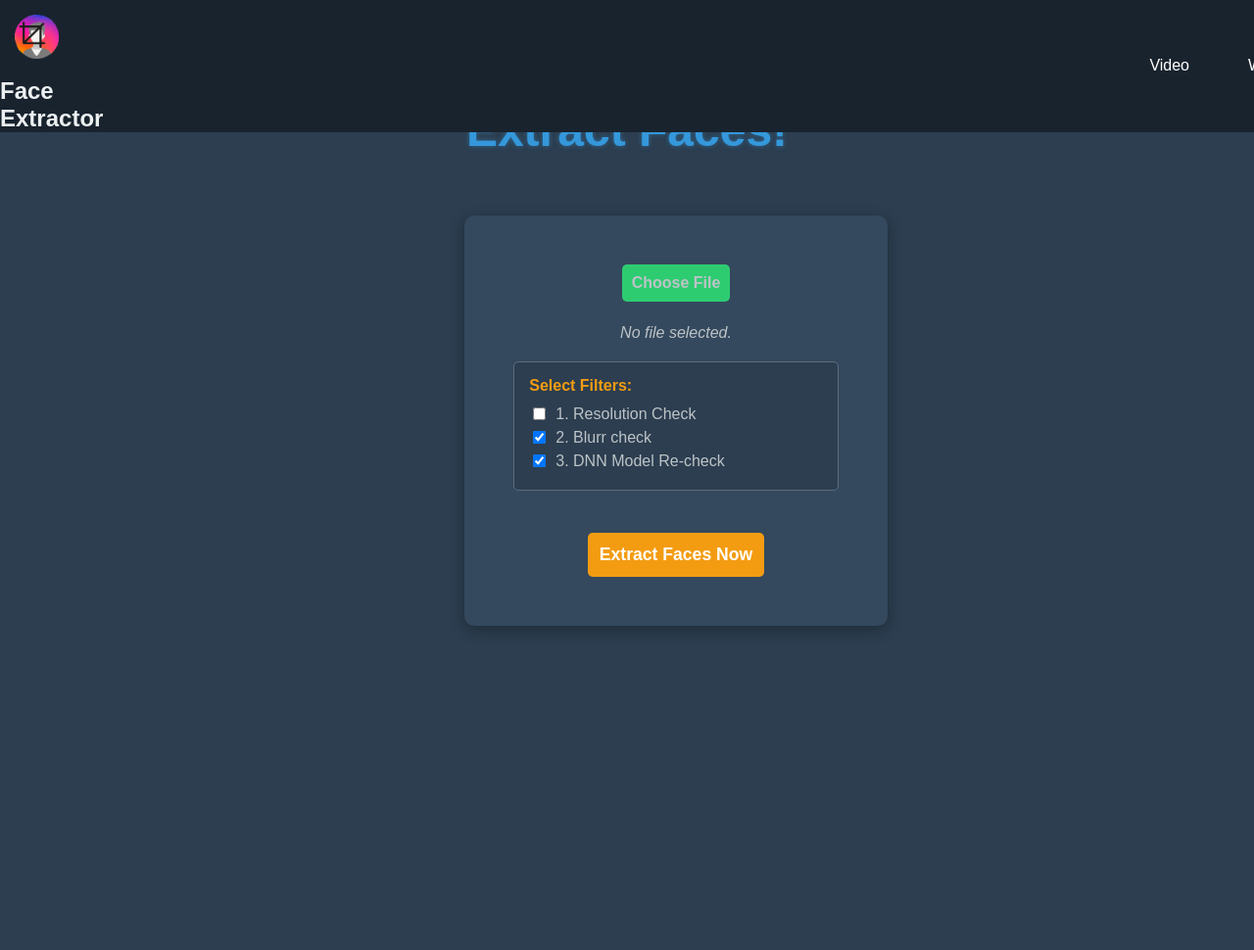
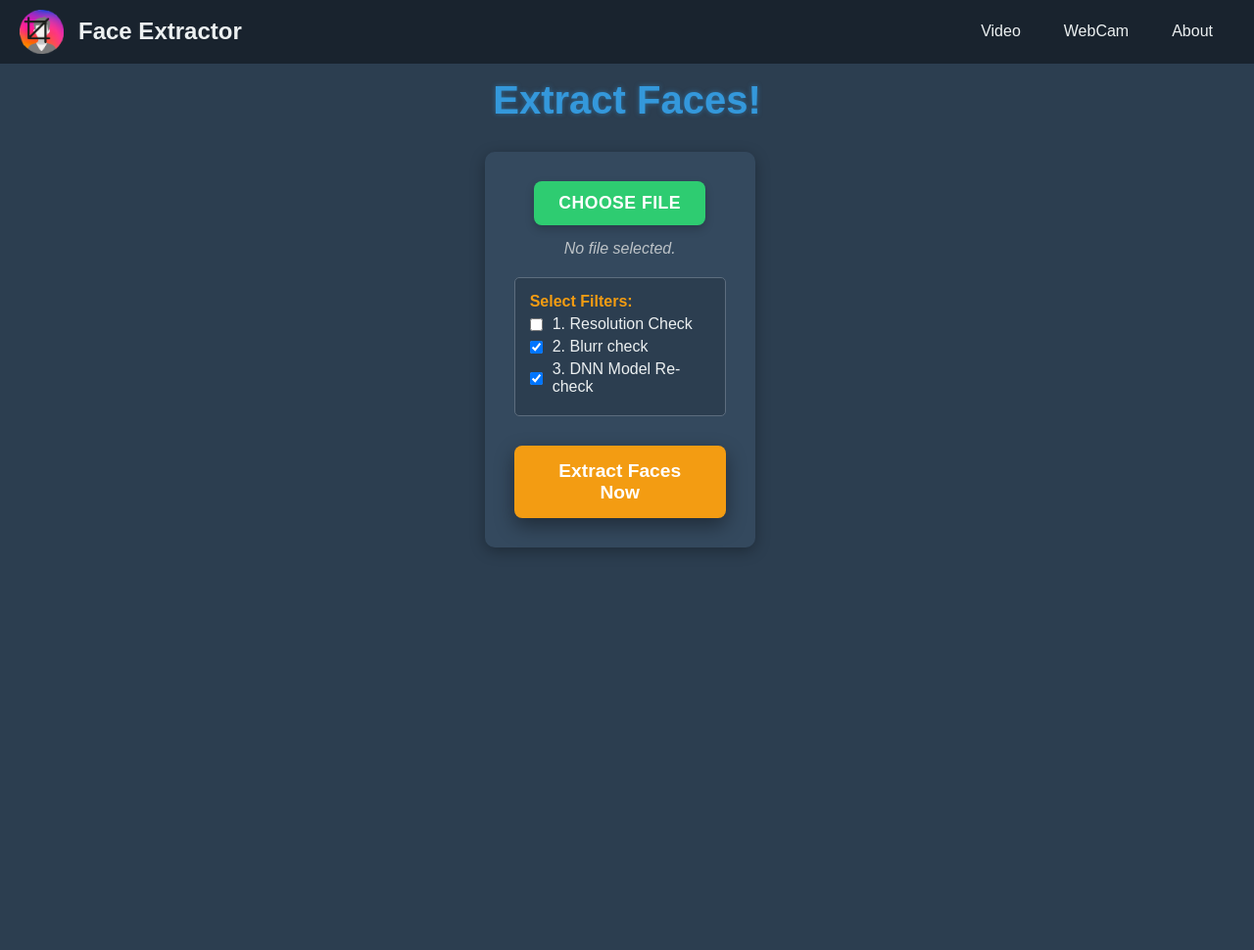
Before and after one commit to sujalnegi/FDMA, a Flask app: page / in a window 1280 px wide. Shown: the whole page at 98% size. After the commit the page ends 563 px from the top, so only its background shows below. Run offline with Flask 3, Linux system fonts and the light colour scheme.

Commit message:
# Commit 37: Update styles.css (Alignment Issue)
Fixed all alignments issues for different screens

```diff
--- a/static/css/styles.css
+++ b/static/css/styles.css
@@ -1,221 +1,221 @@
-/*  Styles for the index page */
-body {
+
+*{
+    box-sizing: border-box;
+    margin: 0;
+    padding: 0;
+}
+
+body{
     font-family: 'Arial', sans-serif;
     background-color: #2c3e50;
     color: #ecf0f1;
     display: flex;
     flex-direction: column;
     align-items: center;
-    padding: 85px;
-    margin: 0;
+    padding-top: 80px;
+    padding-left: 20px;
+    padding-right: 20px;
+    padding-bottom: 20px;
     min-height: 100vh;
 }
 
-.navbar {
+.navbar{
     background-color: #19232e;
-    overflow: hidden;
     position: fixed;
+
     top: 0;
     width: 100%;
     z-index: 1000;
     display: flex;
     justify-content: space-between;
     align-items: center;
-    /* padding: 20px 20px; */
+    padding: 10px 20px;
+
+    flex-wrap: wrap;
 }
 
-.navbar a {
-    color: white;
-    padding: 5px 20px;
-    text-decoration: none;
-    text-align: center;
-    transition: background-color 0.3s;
-
+.navbar-brand-container{
+    display: flex;
+    align-items: center;
 }
 
-.navbar a:hover {
-    background-color: #f39c12;
+.logo{
+    width: 45px;
+    height: auto;
+    margin-right: 15px;
 }
-
-.navbar-brand {
-    font-size: 24px;
-    font-weight: bold;
-}
-
-.navbar-links {
-    list-style-type: none;
-    margin: 0;
-    padding: 0;
-    display: flex;
-}
-
-.navbar-links li {
-    padding: 0 10px;
-}
-
-
 
 .navbar-brand {
     font-size: 1.5em;
     font-weight: bold;
     color: #ecf0f1;
-    margin-right: 1038px;
-    display: flex;
-    align-items: center;
 }
 
-.navbar-logo {
-    height: 20px;
-    width: auto;
-    margin-right: 8px;
-    vertical-align: middle;
+.navbar-links{
+    list-style-type: none;
+    display: flex;
 }
 
-.logo {
-    width: 45px;
-    margin: 15px;
+.navbar-links li{
+    padding: 0 10px;
 }
 
-#header-span {
-    font-size: 3em;
+.navbar-links a{
+    color: #ecf0f1;
+    text-decoration: none;
+    padding: 5px 12px;
+    border-radius: 4px;
+
+    transition: backround-color 0.3s, box-shadow 0.3s, transform 0.2s;
+    font-weight: 500;
+}
+
+.navbar-links a:hover{
+    background-color: #f39c12;
+    box-shadow: 0 0 15px rgba(243, 1566, 18, 0.7);
+    transform: translate(-2px);
+}
+
+
+#header-span{
+    font-size: 2.5em;
     font-weight: bold;
     color: #3498db;
-    margin-bottom: 40px;
-
-    cursor: pointer;
+    margin-bottom: 30px;
+    text-align: center;
     text-shadow: 0 0 5px rgba(52, 152, 219, 0.5);
-    padding: 20px;
-
-    transition: font-size 0.3s ease-in-out,
-        text-shadow 0.3s ease-in-out,
-        color 0.3s ease-in-out;
+    transition: all 0.3s ease-in-out;
 }
 
-#header-span:hover {
-    font-size: 3.5em;
+#header-span:hover{
     color: #e74c3c;
-
-    text-shadow: 0 0 10px #e74c3c,
-        0 0 20px #e74c3c,
-        0 0 30px #e74c3c,
-        0 0 40px #e74c3c;
+    text-shadow: 0 0 10px #e74c3c, 0  0 30px #e74c3c;
 }
 
-.input-box {
+.input-box, .content-box{
     background-color: #34495e;
-    padding: 50px;
+    padding: 30px;
     border-radius: 10px;
     box-shadow: 0 4px 15px rgba(0, 0, 0, 0.3);
-    width: 100%;
-    max-width: 400px;
+    width: 95%;
+    max-width: 500px;
     display: flex;
     flex-direction: column;
     gap: 20px;
-    margin-top: 0;
-}
-
-.input-field {
-    display: flex;
-    flex-direction: column;
-}
-
-.input-field label {
-    margin-bottom: 8px;
-    font-weight: bold;
-    color: #bdc3c7;
 }
 
 .input-field input[type="text"] {
     padding: 12px;
     border: 2px solid #3498db;
-    border-radius: 5px;
-    background-color: #2c3e50;
+    border-radius: 4px;
+    background-color: 2c3e50;
     color: #ecf0f1;
     font-size: 1em;
-    transition: border-color 0.3s;
-}
-
-.input-field input[type="text"]:focus {
-    outline: none;
-    border-color: #e74c3c;
+    width: 100%;
 
 }
-
-.file-upload-label {
-    display: block;
-    text-align: center;
+.input-field input[type="text"]:focus{
+    outline: none;
+    border-color: e74c33c;
 }
-
-#image-upload {
+#image-upload, #video-upload{
     display: none;
 }
-
-
-.custom-file-upload {
+.custom-file-upload{
     display: inline-block;
-    padding: 10px;
+    padding: 12px 25px;
     cursor: pointer;
     background-color: #2ecc71;
-
     color: white;
-    border-radius: 5px;
+    border-radius: 8px;
     text-align: center;
-    transition: background-color 0.2s ease-out;
+    transition: background-color 0.2s ease-out, transform 0.2s ease-out, box-shadow 0.2s ease-out;
     border: none;
+    font-weight: bold;
+    font-size: 1.1em;
+    letter-spacing: 0.5px;
+    text-transform: uppercase;
+    box-shadow: 0 4px 10px rgba(0, 0, 0,0.2);
 }
-
-.custom-file-upload:hover {
+.custom-file-upload:hover{
     background-color: #27ae60;
+    transform: translateY(-2px);
+    box-shadow: 0 6px 15px rgba(0, 0, 0, 0.3);
 }
-
-.filter-section {
+.filter-section{
     border: 1px solid #5d6d7e;
     padding: 15px;
     border-radius: 5px;
     background-color: #2c3e50;
 }
-
-.filter-section p {
-    margin-top: 0;
-    margin-bottom: 10px;
+.filter-section p{
+    margin: 0 0 5px 0;
     color: #f39c12;
     font-weight: bold;
 }
-
-.checkbox-group {
-    display: flex;
-    flex-direction: column;
-}
-
-.checkbox-group label {
-    margin-bottom: 5px;
-    color: #bdc3c7;
-    font-weight: normal;
+.checkbox-group label{
     display: flex;
     align-items: center;
     cursor: pointer;
+    margin-bottom: 5px;
+}
+.checkbox-group input[type="checkbox"]{
+    margin-right: 10px;
+}
+.submit-button{
+    padding: 15px 30px;
+    background-color: #f39c12;
+    margin-top: 10px;
+    color: white;
+    border: none;
+    border-radius: 8px;
+    cursor: pointer;
+    font-size: 1.2em;
+    font-weight: bold;
+    transition: all 0.2s ease-out;
+    display: inline-block;
+    box-shadow: 0 8px 20px rgba(0, 0, 0, 0.4);
+}
+.submit-button:hover{
+    background-color: #e67e22;
+    transform: translateY(-2px);
 }
 
-.checkbox-group input[type="checkbox"] {
-    margin-right: 10px;
-}
+@media(max-width: 768px){
+    body{
+        padding-top: 120px;
+    }
 
-.submit-button {
-    padding: 12px;
-    background-color: #f39c12;
+    .navbar{
+        justify-content: center;
+    }
+    .navbar-brand-container{
+        width: 100%;
+        justify-content: center;
+        margin-bottom: 10px;
+    }
 
-    margin-top: 23px;
-    color: white;
-    border: none;
-    border-radius: 5px;
-    cursor: pointer;
-    font-size: 1.1em;
-    font-weight: bold;
-    transition: background-color 0.2s ease-out, transform 0.2s ease-out;
-}
-
-.submit-button:hover {
-    background-color: #e67e22;
-    transform: translatefl(-2px);
+    #header-span{
+        font-size: 2em;
+    }
 
 }
+@media(max-width:480px){
+    body{
+        padding: 90px 10px 10px 10px;
+    }
+    .navbar-links{
+        justify-content: center;
+        width: 100%;
+    }
+    .navbar-links li{
+        padding: 0 5px;
+    }
+    #header-span{
+        font-size: 1.8em;
+        margin-bottom: 20px;
+    }
+    .input-box, .content-box{
+        padding:20px;
+    }
+}
```
